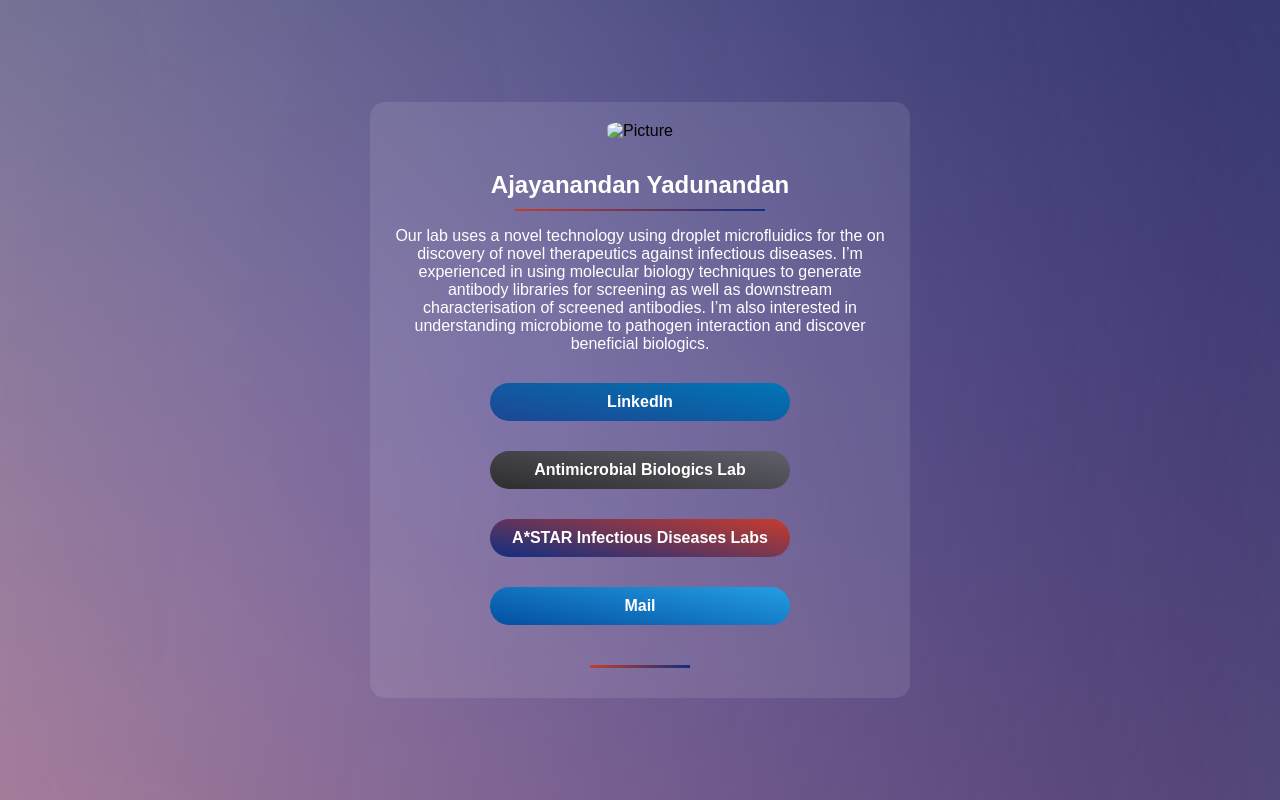
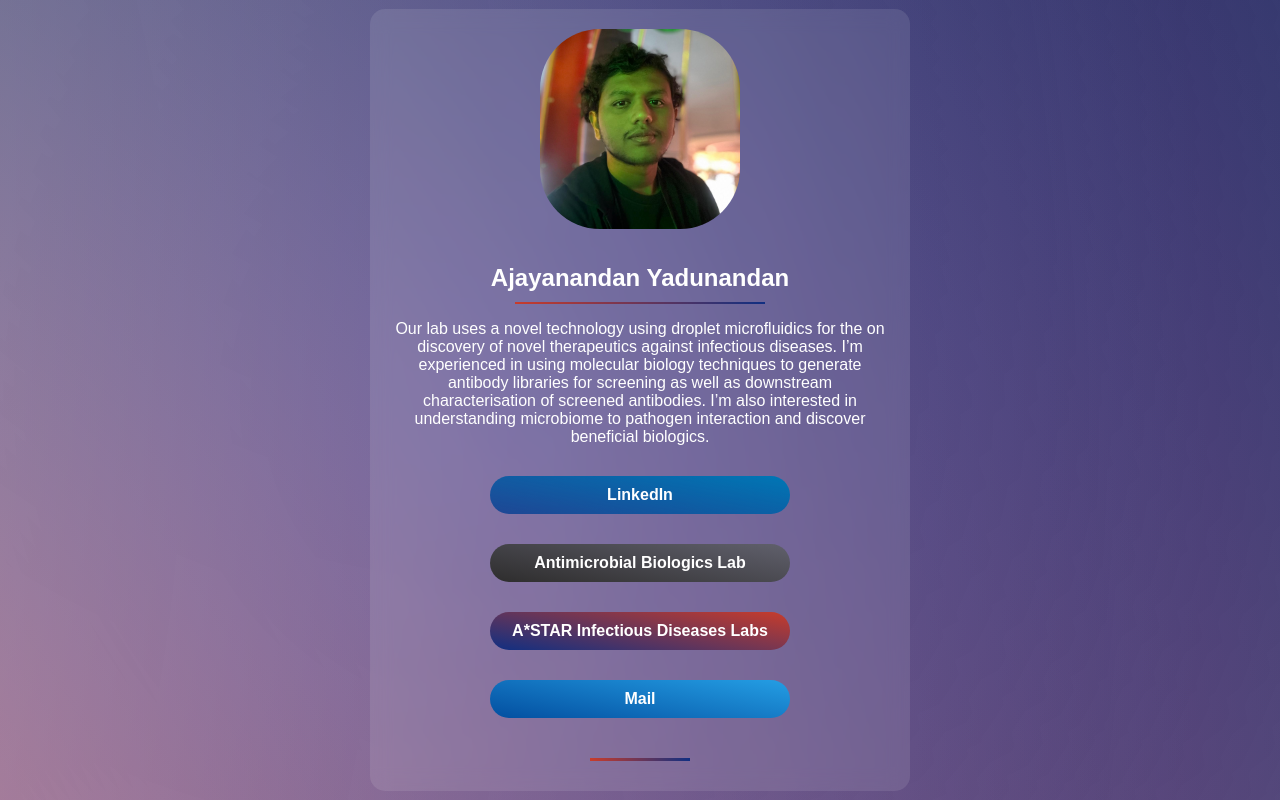
Before and after one commit to SooriyaK/Ajay-s-name-card, a plain HTML site: page index.html in a window 1280 px wide. Drawn offline with Linux system fonts and the light colour scheme.

Commit message:
update picture

```diff
--- a/index.html
+++ b/index.html
@@ -9,7 +9,7 @@
 </head>
 <body>
     <div class="card">
-        <img src="" alt="Picture" class="profile-pic">
+        <img src="https://raw.githubusercontent.com/SooriyaK/Ajay-s-name-card/main/image/image.jpeg" alt="Picture" class="profile-pic">
         <h1 class="name">Ajayanandan Yadunandan</h1>
         <hr class="divider">
         <p class="description">
```
